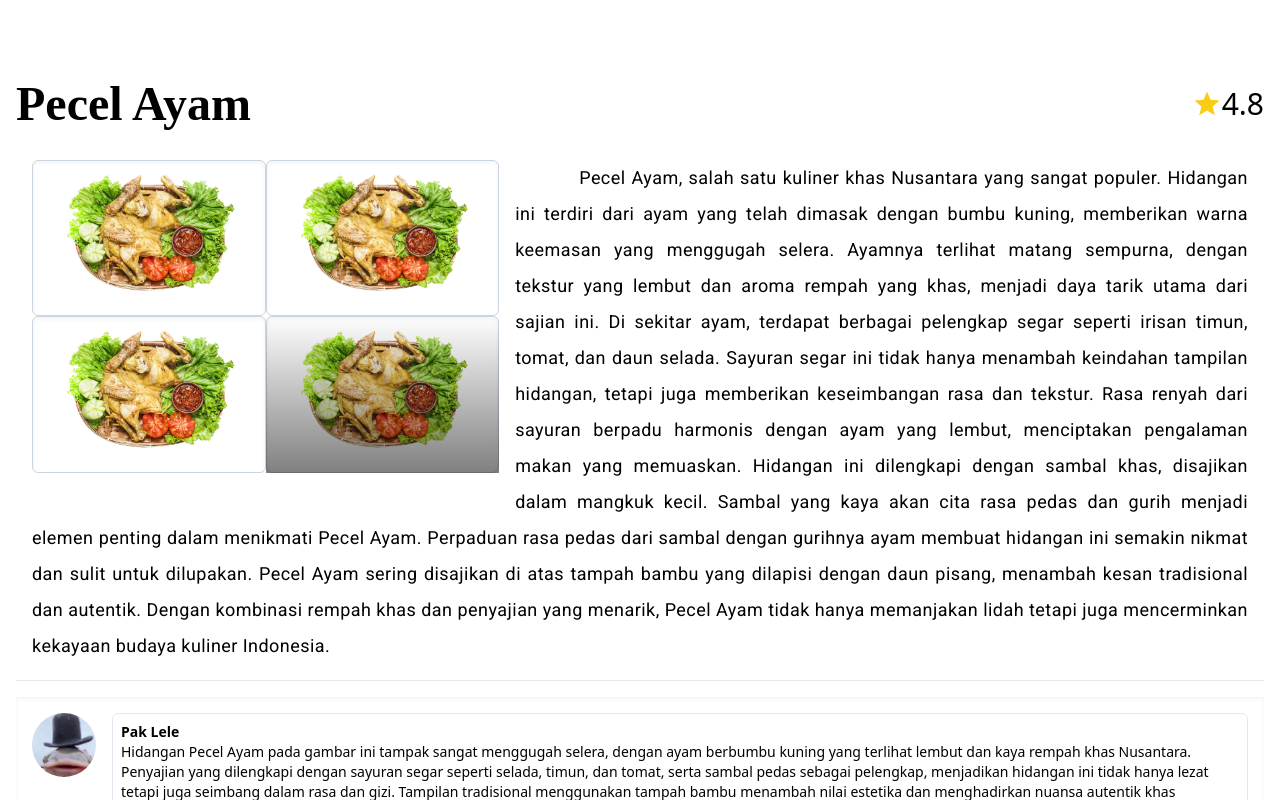
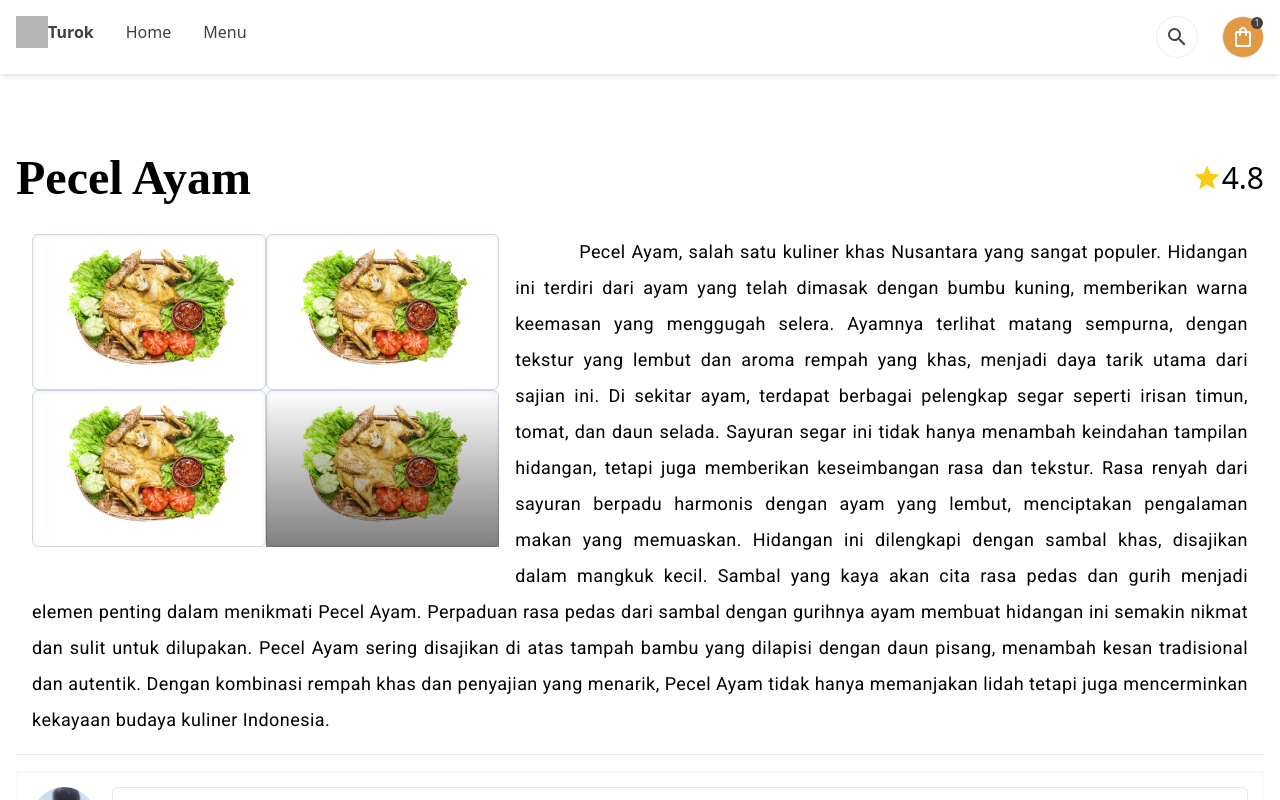
Before and after one commit to AlifJian/Restaurant, a React (Vite) app: page /detail in a window 1280 px wide. Shown: the top 800 px of the page. Built offline with nearby package versions, Linux system fonts and the light colour scheme; grey boxes are pictures that could not be loaded; a web font is replaced by a local one.

Commit message:
Add : Detail Pages with comment (Forgot the Header)

```diff
--- a/src/Detail.jsx
+++ b/src/Detail.jsx
@@ -4,6 +4,7 @@ import Galery from "./component/Galery";
 import Comment from "./component/Comment";
 import Footer from "./component/Footer";
 import { useState } from "react";
+import Header from "./component/Header";
 
 function Detail() {
   const [comment, setComment] = useState("");
@@ -20,6 +21,7 @@ function Detail() {
       <Helmet>
         <title>Pecel Ayam | Detail</title>
       </Helmet>
+      <Header />
       <div className="flex justify-center items-center mt-16">
         <div className="container p-4 shadow-md">
           <div className="flex items-center justify-between">
```
